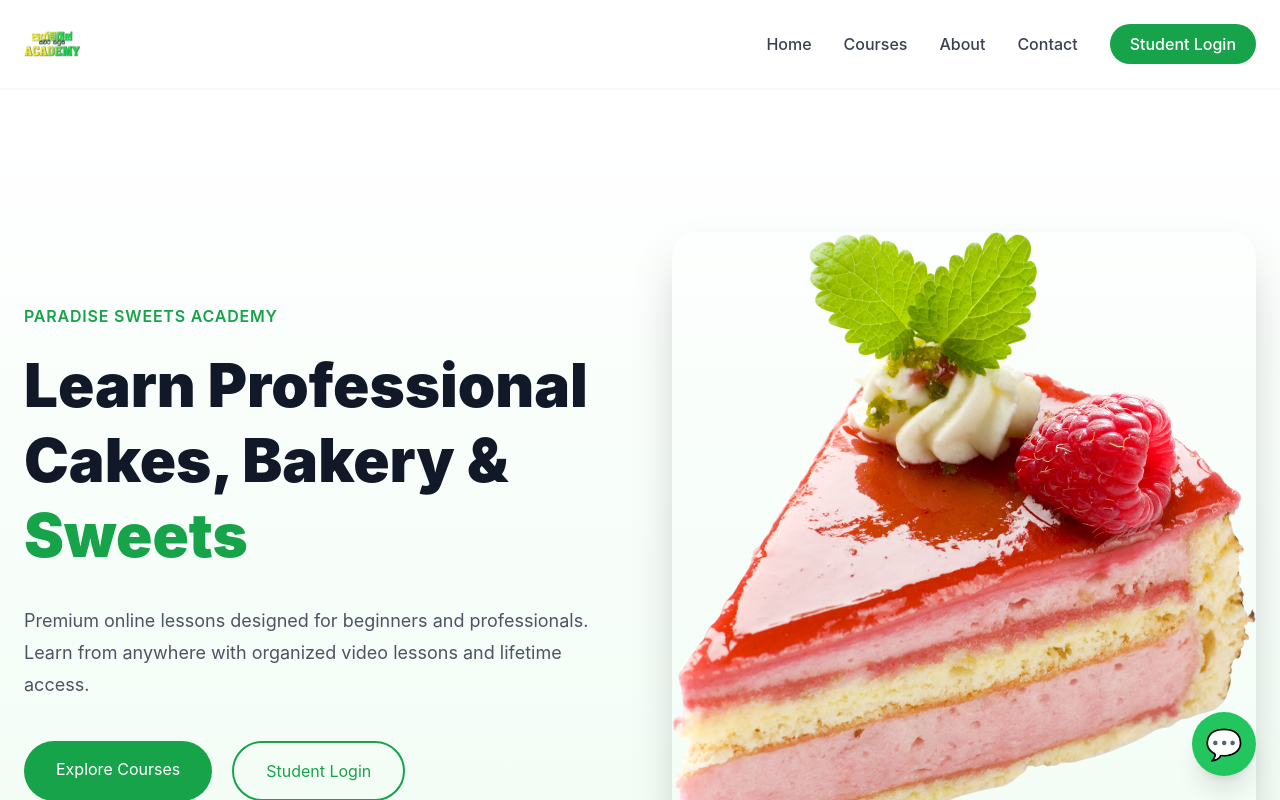
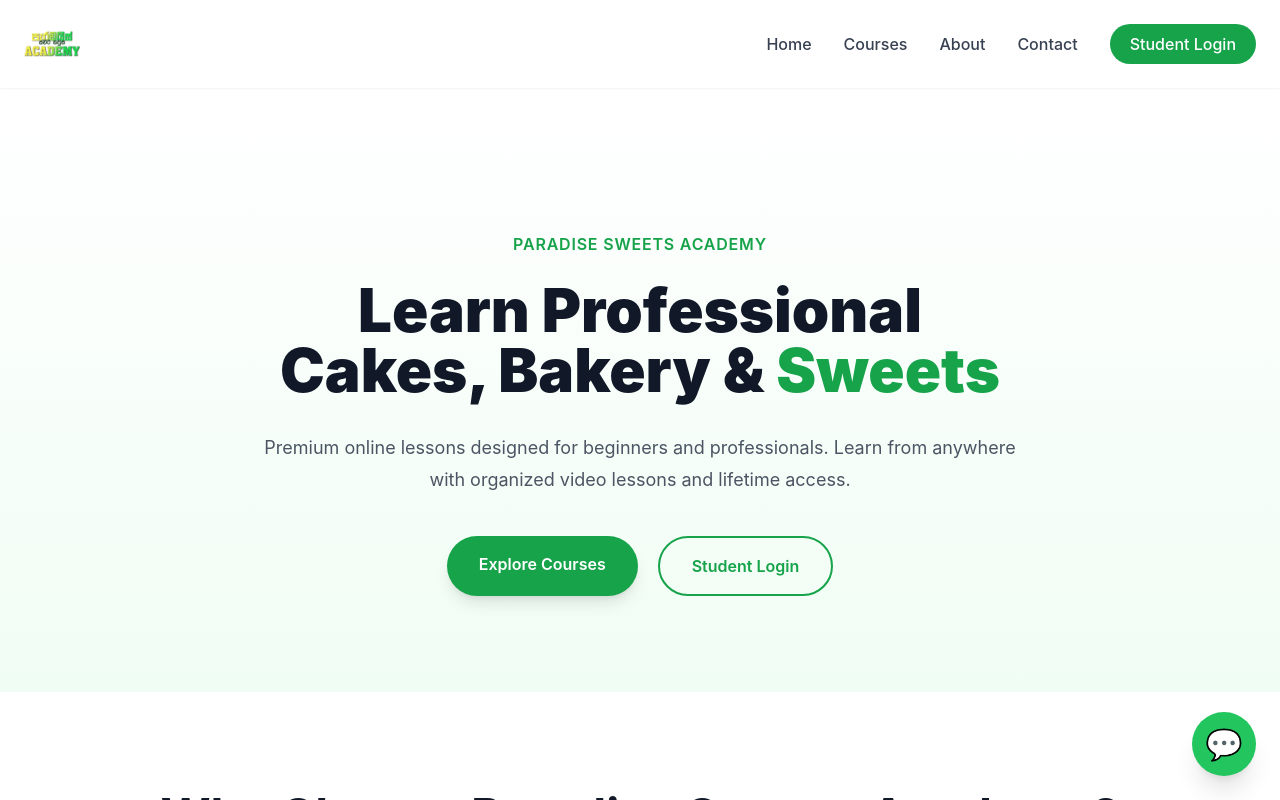
Before and after one commit to paradisesweethouseinfo/paradise-sweets-course-website-, a React (Vite) app: page / in a window 1280 px wide. Shown: the top 800 px of the page. Built offline with nearby package versions, Linux system fonts and the light colour scheme.

Commit message:
update website

```diff
--- a/src/components/Hero.jsx
+++ b/src/components/Hero.jsx
@@ -4,9 +4,8 @@
 export default function Hero() {
   return (
     <section className="pt-36 pb-24 bg-gradient-to-b from-white to-green-50">
-      <div className="max-w-7xl mx-auto px-6 grid lg:grid-cols-2 gap-16 items-center">
+      <div className="max-w-5xl mx-auto px-6 text-center">
 
-        {/* Left Side */}
         <motion.div
           initial={{ opacity: 0, y: 40 }}
           animate={{ opacity: 1, y: 0 }}
@@ -16,46 +15,36 @@
             Paradise Sweets Academy
           </span>
 
-          <h1 className="text-6xl font-black mt-5 leading-tight text-gray-900">
+          <h1 className="text-5xl md:text-6xl font-black mt-6 leading-tight text-gray-900">
             Learn Professional
             <br />
             Cakes, Bakery &
             <span className="text-green-600"> Sweets</span>
           </h1>
 
-          <p className="mt-8 text-gray-600 text-lg leading-8">
+          <p className="mt-8 text-gray-600 text-lg leading-8 max-w-3xl mx-auto">
             Premium online lessons designed for beginners and professionals.
             Learn from anywhere with organized video lessons and lifetime access.
           </p>
 
-          <div className="flex gap-5 mt-10">
+          <div className="flex justify-center gap-5 mt-10 flex-wrap">
+
             <Link
               to="/courses"
-              className="bg-green-600 text-white px-8 py-4 rounded-full hover:bg-green-700 transition"
+              className="bg-green-600 text-white px-8 py-4 rounded-full hover:bg-green-700 transition font-semibold shadow-lg"
             >
               Explore Courses
             </Link>
 
             <Link
               to="/login"
-              className="border-2 border-green-600 text-green-600 px-8 py-4 rounded-full hover:bg-green-600 hover:text-white transition"
+              className="border-2 border-green-600 text-green-600 px-8 py-4 rounded-full hover:bg-green-600 hover:text-white transition font-semibold"
             >
               Student Login
             </Link>
+
           </div>
-        </motion.div>
 
-        {/* Right Side */}
-        <motion.div
-          initial={{ opacity: 0, x: 50 }}
-          animate={{ opacity: 1, x: 0 }}
-          transition={{ duration: 0.9 }}
-        >
-          <img
-            src="/images/hero-cake.png"
-            alt="Paradise Sweets Academy"
-            className="w-full rounded-3xl shadow-2xl"
-          />
         </motion.div>
 
       </div>
--- a/src/components/WhyChoose.jsx
+++ b/src/components/WhyChoose.jsx
@@ -34,7 +34,7 @@
 
 <h2 className="text-center text-5xl font-bold">
 
-Why Choose Paradise?
+Why Choose Paradise Sweets Academy?
 
 </h2>
 
--- a/src/pages/Home.jsx
+++ b/src/pages/Home.jsx
@@ -9,13 +9,13 @@
 
 <>
 
-<Navbar/>
+<Navbar />
 
-<Hero/>
+<Hero />
 
-<Courses/>
+<WhyChoose />
 
-<WhyChoose/>
+<Courses />
 
 <a
 
```
